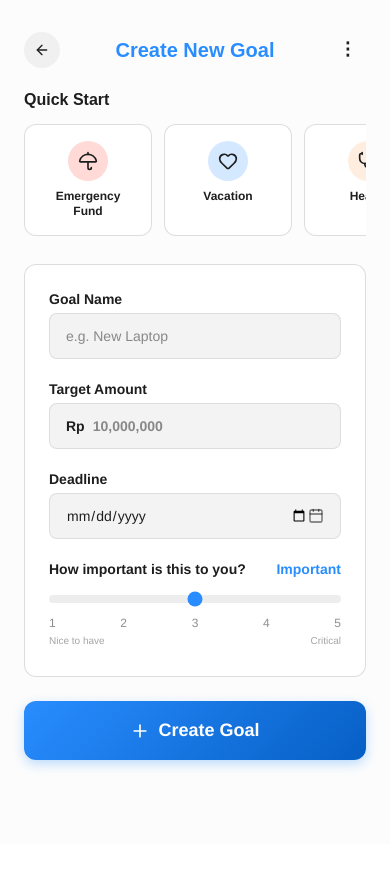
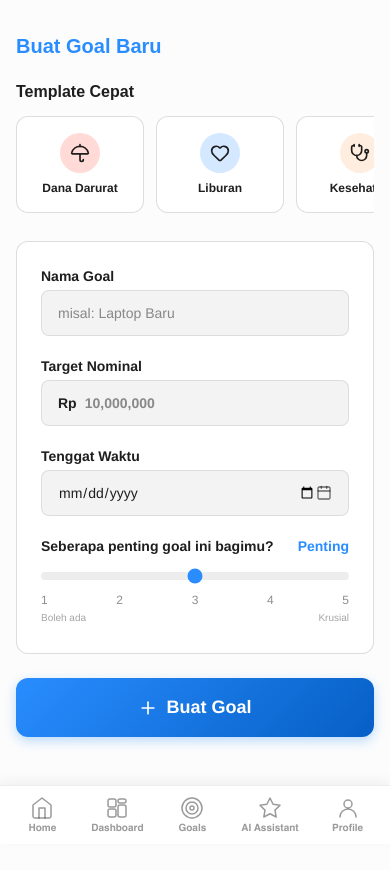
Before and after one commit to hidnira-lab/macost, a Next.js app in the folder apps/web/: page /goals/new in a window 390 px wide. Shown: the top 870 px of the page. Before the commit the page ends 844 px from the top, so only its background shows below. Built offline with nearby package versions, Linux system fonts and the light colour scheme; sample sign-in values are in the browser's storage.

Commit message:
fix(02-02): perbaiki Goals List + Create Goal — teks Indonesia + responsive + bottom nav

```diff
--- a/apps/web/app/goals/new/page.tsx
+++ b/apps/web/app/goals/new/page.tsx
@@ -6,7 +6,6 @@ import { apiMutate, apiFetch } from '@/lib/api/client'
 import { getToken } from '@/lib/auth/session'
 import type { GoalCreateRequest } from '@/lib/api/types'
 import {
-  ArrowLeft,
   Plus,
   Calendar,
   AlertTriangle,
@@ -17,10 +16,71 @@ import {
 } from 'lucide-react'
 
 const templates = [
-  { label: 'Emergency Fund', Icon: Umbrella, bg: 'bg-[#ffdad6]' },
-  { label: 'Vacation', Icon: Heart, bg: 'bg-[rgba(41,141,255,0.2)]' },
-  { label: 'Health', Icon: Stethoscope, bg: 'bg-[rgba(255,137,41,0.14)]' },
+  { label: 'Dana Darurat', Icon: Umbrella, bg: 'bg-[#ffdad6]' },
+  { label: 'Liburan', Icon: Heart, bg: 'bg-[rgba(41,141,255,0.2)]' },
+  { label: 'Kesehatan', Icon: Stethoscope, bg: 'bg-[rgba(255,137,41,0.14)]' },
   { label: 'Laptop/Gadget', Icon: Laptop, bg: 'bg-[rgba(41,141,255,0.14)]' },
+]
+
+// ─── Bottom nav items ────────────────────────────────────────────────
+const NAV_ITEMS = [
+  {
+    label: 'Home',
+    icon: (active: boolean) => (
+      <svg width="24" height="24" viewBox="0 0 24 24" fill="none" xmlns="http://www.w3.org/2000/svg">
+        <path d="M3 9L12 2L21 9V20C21 20.5304 20.7893 21.0391 20.4142 21.4142C20.0391 21.7893 19.5304 22 19 22H5C4.46957 22 3.96086 21.7893 3.58579 21.4142C3.21071 21.0391 3 20.5304 3 20V9Z" stroke={active ? 'white' : 'rgba(30,30,30,0.45)'} strokeWidth="1.5" strokeLinecap="round" strokeLinejoin="round" fill="none"/>
+        <path d="M9 22V12H15V22" stroke={active ? 'white' : 'rgba(30,30,30,0.45)'} strokeWidth="1.5" strokeLinecap="round" strokeLinejoin="round" fill="none"/>
+      </svg>
+    ),
+    active: false,
+    href: '/dashboard',
+  },
+  {
+    label: 'Dashboard',
+    icon: (active: boolean) => (
+      <svg width="24" height="24" viewBox="0 0 24 24" fill="none" xmlns="http://www.w3.org/2000/svg">
+        <rect x="3" y="3" width="8" height="8" rx="2" stroke={active ? 'white' : 'rgba(30,30,30,0.45)'} strokeWidth="1.5" strokeLinecap="round" strokeLinejoin="round" fill="none"/>
+        <rect x="13" y="3" width="8" height="4" rx="2" stroke={active ? 'white' : 'rgba(30,30,30,0.45)'} strokeWidth="1.5" strokeLinecap="round" strokeLinejoin="round" fill="none"/>
+        <rect x="13" y="9" width="8" height="12" rx="2" stroke={active ? 'white' : 'rgba(30,30,30,0.45)'} strokeWidth="1.5" strokeLinecap="round" strokeLinejoin="round" fill="none"/>
+        <rect x="3" y="13" width="8" height="8" rx="2" stroke={active ? 'white' : 'rgba(30,30,30,0.45)'} strokeWidth="1.5" strokeLinecap="round" strokeLinejoin="round" fill="none"/>
+      </svg>
+    ),
+    active: false,
+    href: '/dashboard',
+  },
+  {
+    label: 'Goals',
+    icon: (active: boolean) => (
+      <svg width="24" height="24" viewBox="0 0 24 24" fill="none" xmlns="http://www.w3.org/2000/svg">
+        <circle cx="12" cy="12" r="10" stroke={active ? 'white' : 'rgba(30,30,30,0.45)'} strokeWidth="1.5" fill="none"/>
+        <circle cx="12" cy="12" r="6" stroke={active ? 'white' : 'rgba(30,30,30,0.45)'} strokeWidth="1.5" fill="none"/>
+        <circle cx="12" cy="12" r="2" stroke={active ? 'white' : 'rgba(30,30,30,0.45)'} strokeWidth="1.5" fill="none"/>
+      </svg>
+    ),
+    active: false,
+    href: '/goals',
+  },
+  {
+    label: 'AI Assistant',
+    icon: (active: boolean) => (
+      <svg width="24" height="24" viewBox="0 0 24 24" fill="none" xmlns="http://www.w3.org/2000/svg">
+        <path d="M12 2L15.09 8.26L22 9.27L17 14.14L18.18 21.02L12 17.77L5.82 21.02L7 14.14L2 9.27L8.91 8.26L12 2Z" stroke={active ? 'white' : 'rgba(30,30,30,0.45)'} strokeWidth="1.5" strokeLinecap="round" strokeLinejoin="round" fill="none"/>
+      </svg>
+    ),
+    active: false,
+    href: '/ai',
+  },
+  {
+    label: 'Profile',
+    icon: (active: boolean) => (
+      <svg width="24" height="24" viewBox="0 0 24 24" fill="none" xmlns="http://www.w3.org/2000/svg">
+        <circle cx="12" cy="8" r="4" stroke={active ? 'white' : 'rgba(30,30,30,0.45)'} strokeWidth="1.5" strokeLinecap="round" strokeLinejoin="round" fill="none"/>
+        <path d="M20 21C20 16.5817 16.4183 13 12 13C7.58172 13 4 16.5817 4 21" stroke={active ? 'white' : 'rgba(30,30,30,0.45)'} strokeWidth="1.5" strokeLinecap="round" strokeLinejoin="round" fill="none"/>
+      </svg>
+    ),
+    active: false,
+    href: '/profile',
+  },
 ]
 
 function formatRp(value: number) {
@@ -97,33 +157,18 @@ export default function CreateGoalPage() {
 
   return (
     <div className="min-h-screen" style={{ backgroundColor: '#fcfcfc' }}>
-      <div className="max-w-md mx-auto px-6">
+      <div className="mx-auto max-w-md px-4 pb-28 md:max-w-lg md:px-6 md:pb-32 lg:max-w-2xl lg:px-8 lg:pb-32">
         {/* ── Header ── */}
-        <div className="flex items-center justify-between pt-8 pb-5">
-          <button
-            onClick={() => router.push('/goals')}
-            className="w-9 h-9 rounded-full flex items-center justify-center"
-            style={{ backgroundColor: 'rgba(30,30,30,0.05)' }}
-            aria-label="Kembali"
-          >
-            <ArrowLeft className="w-4 h-4" style={{ color: '#1e1e1e' }} />
-          </button>
+        <div className="pt-8 pb-5">
           <h1
-            className="text-xl font-bold text-center flex-1"
+            className="text-xl lg:text-2xl font-bold"
             style={{
               fontFamily: "'Neulis', sans-serif",
               color: '#298dff',
             }}
           >
-            Create New Goal
+            Buat Goal Baru
           </h1>
-          <button
-            className="w-9 h-9 rounded-full flex items-center justify-center"
-            style={{ backgroundColor: 'transparent' }}
-            aria-label="Menu"
-          >
-            <span className="text-lg font-bold tracking-wider" style={{ color: '#1e1e1e' }}>⋮</span>
-          </button>
         </div>
 
         {/* ── Error banner ── */}
@@ -149,25 +194,24 @@ export default function CreateGoalPage() {
             className="text-base font-semibold mb-3"
             style={{ fontFamily: "'Neulis', sans-serif", color: '#1e1e1e' }}
           >
-            Quick Start
+            Template Cepat
           </h2>
-          <div className="flex gap-3 overflow-x-auto pb-2">
+          <div className="flex gap-3 lg:gap-4 overflow-x-auto pb-2">
             {templates.map(({ label, Icon, bg }) => (
               <button
                 key={label}
                 onClick={() => applyTemplate(label)}
-                className="flex flex-col items-center gap-2 shrink-0 rounded-xl px-4 py-4"
+                className="flex flex-col items-center gap-2 shrink-0 rounded-xl px-4 py-4 w-32 lg:w-40 lg:py-5"
                 style={{
-                  width: '128px',
                   backgroundColor: '#ffffff',
                   border: '1px solid rgba(30,30,30,0.15)',
                 }}
               >
-                <div className={`w-10 h-10 rounded-full flex items-center justify-center ${bg}`}>
-                  <Icon className="w-5 h-5" style={{ color: '#1e1e1e' }} />
+                <div className={`w-10 h-10 lg:w-12 lg:h-12 rounded-full flex items-center justify-center ${bg}`}>
+                  <Icon className="w-5 h-5 lg:w-6 lg:h-6" style={{ color: '#1e1e1e' }} />
                 </div>
                 <span
-                  className="text-xs font-semibold text-center leading-tight"
+                  className="text-xs lg:text-sm font-semibold text-center leading-tight"
                   style={{ fontFamily: 'Helvetica, sans-serif', color: '#1e1e1e' }}
                 >
                   {label}
@@ -180,26 +224,26 @@ export default function CreateGoalPage() {
         {/* ── Form ── */}
         <form onSubmit={handleSubmit}>
           <div
-            className="rounded-xl px-6 pt-6 pb-2 mb-6"
+            className="rounded-xl px-6 pt-6 pb-2 mb-6 lg:px-8 lg:pt-8"
             style={{
               backgroundColor: '#ffffff',
               border: '1px solid rgba(30,30,30,0.15)',
             }}
           >
             {/* Goal Name */}
-            <div className="mb-5">
+            <div className="mb-5 lg:mb-6">
               <label
-                className="block text-sm font-semibold mb-1"
+                className="block text-sm font-semibold mb-1 lg:mb-1.5"
                 style={{ fontFamily: 'Helvetica, sans-serif', color: '#1e1e1e' }}
               >
-                Goal Name
+                Nama Goal
               </label>
               <input
                 type="text"
                 value={nama}
                 onChange={(e) => setNama(e.target.value)}
-                placeholder="e.g. New Laptop"
-                className="w-full rounded-lg px-4 py-3 text-sm outline-none"
+                placeholder="misal: Laptop Baru"
+                className="w-full rounded-lg px-4 py-3 text-sm outline-none lg:px-5 lg:py-3.5"
                 style={{
                   fontFamily: 'Helvetica, sans-serif',
                   color: '#1e1e1e',
@@ -210,15 +254,15 @@ export default function CreateGoalPage() {
             </div>
 
             {/* Target Amount */}
-            <div className="mb-5">
+            <div className="mb-5 lg:mb-6">
               <label
-                className="block text-sm font-semibold mb-1"
+                className="block text-sm font-semibold mb-1 lg:mb-1.5"
                 style={{ fontFamily: 'Helvetica, sans-serif', color: '#1e1e1e' }}
               >
-                Target Amount
+                Target Nominal
               </label>
               <div
-                className="flex items-center rounded-lg px-4 py-3"
+                className="flex items-center rounded-lg px-4 py-3 lg:px-5 lg:py-3.5"
                 style={{
                   backgroundColor: 'rgba(30,30,30,0.05)',
                   border: '1px solid rgba(30,30,30,0.1)',
@@ -248,15 +292,15 @@ export default function CreateGoalPage() {
             </div>
 
             {/* Deadline */}
-            <div className="mb-5">
+            <div className="mb-5 lg:mb-6">
               <label
-                className="block text-sm font-semibold mb-1"
+                className="block text-sm font-semibold mb-1 lg:mb-1.5"
                 style={{ fontFamily: 'Helvetica, sans-serif', color: '#1e1e1e' }}
               >
-                Deadline
+                Tenggat Waktu
               </label>
               <div
-                className="flex items-center rounded-lg px-4 py-3"
+                className="flex items-center rounded-lg px-4 py-3 lg:px-5 lg:py-3.5"
                 style={{
                   backgroundColor: 'rgba(30,30,30,0.05)',
                   border: '1px solid rgba(30,30,30,0.1)',
@@ -280,17 +324,17 @@ export default function CreateGoalPage() {
                   className="text-sm font-semibold"
                   style={{ fontFamily: 'Helvetica, sans-serif', color: '#1e1e1e' }}
                 >
-                  How important is this to you?
+                  Seberapa penting goal ini bagimu?
                 </label>
                 <span
                   className="text-sm font-bold"
                   style={{ fontFamily: 'Helvetica, sans-serif', color: '#298dff' }}
                 >
-                  {importance === 1 && 'Not really'}
-                  {importance === 2 && 'Kinda'}
-                  {importance === 3 && 'Important'}
-                  {importance === 4 && 'Very important'}
-                  {importance === 5 && 'Critical!'}
+                  {importance === 1 && 'Tidak terlalu'}
+                  {importance === 2 && 'Lumayan'}
+                  {importance === 3 && 'Penting'}
+                  {importance === 4 && 'Sangat penting'}
+                  {importance === 5 && 'Krusial!'}
                 </span>
               </div>
               <input
@@ -322,13 +366,13 @@ export default function CreateGoalPage() {
                   className="text-[10px]"
                   style={{ fontFamily: 'Helvetica, sans-serif', color: 'rgba(30,30,30,0.4)' }}
                 >
-                  Nice to have
+                  Boleh ada
                 </span>
                 <span
                   className="text-[10px]"
                   style={{ fontFamily: 'Helvetica, sans-serif', color: 'rgba(30,30,30,0.4)' }}
                 >
-                  Critical
+                  Krusial
                 </span>
               </div>
             </div>
@@ -347,10 +391,43 @@ export default function CreateGoalPage() {
             }}
           >
             <Plus className="w-5 h-5" />
-            {submitting ? 'Menyimpan...' : 'Create Goal'}
+            {submitting ? 'Menyimpan...' : 'Buat Goal'}
           </button>
         </form>
       </div>
+
+      {/* ─── Bottom Navigation Bar ────────────────────────────────── */}
+      <nav
+        className="fixed bottom-0 left-0 right-0 z-50 bg-white border-t border-[rgba(30,30,30,0.08)] shadow-[0_-4px_12px_0_rgba(0,0,0,0.05)]"
+        style={{ paddingBottom: 'env(safe-area-inset-bottom, 0px)' }}
+      >
+        <div className="flex items-center justify-around px-2 py-1.5 max-w-2xl mx-auto">
+          {NAV_ITEMS.map((item) => (
+            <button
+              key={item.label}
+              onClick={() => router.push(item.href)}
+              className={`flex flex-col items-center gap-0.5 px-2 py-1 min-w-[56px] min-h-[44px] justify-center rounded-full transition-colors ${
+                item.active
+                  ? 'bg-[#298dff]'
+                  : 'bg-transparent'
+              }`}
+            >
+              <span className="w-6 h-6 flex items-center justify-center">
+                {item.icon(item.active)}
+              </span>
+              <span
+                className={`text-[10px] font-semibold leading-tight whitespace-nowrap ${
+                  item.active
+                    ? 'text-white'
+                    : 'text-[rgba(30,30,30,0.45)]'
+                }`}
+              >
+                {item.label}
+              </span>
+            </button>
+          ))}
+        </div>
+      </nav>
     </div>
   )
 }
--- a/apps/web/app/goals/page.tsx
+++ b/apps/web/app/goals/page.tsx
@@ -317,13 +317,13 @@ export default function GoalsPage() {
 
         {/* ── Goal list ── */}
         <div
-          className={`grid grid-cols-1 md:grid-cols-2 lg:grid-cols-3 gap-4 transition-opacity ${
+          className={`grid grid-cols-1 gap-4 transition-opacity ${
             toggleLoading ? 'opacity-50' : ''
           }`}
         >
           {/* Empty state */}
           {goals.length === 0 && !loading && (
-            <div className="text-center py-12 md:col-span-2 lg:col-span-3">
+            <div className="text-center py-12">
               <div className="w-16 h-16 rounded-full flex items-center justify-center mx-auto mb-4" style={{ backgroundColor: 'rgba(255,137,41,0.14)' }}>
                 <Target className="w-8 h-8" style={{ color: '#ff8929' }} />
               </div>
@@ -362,7 +362,7 @@ export default function GoalsPage() {
               /* ── Priority #1 Card (larger, orange accent) ── */
               <div
                 key={goal.id_goal}
-                className="relative overflow-hidden rounded-3xl px-5 pt-5 pb-4 md:col-span-2 lg:col-span-3"
+                className="relative overflow-hidden rounded-3xl px-5 pt-5 pb-4"
                 style={{
                   backgroundColor: '#ffffff',
                   border: '1px solid rgba(30,30,30,0.15)',
```
